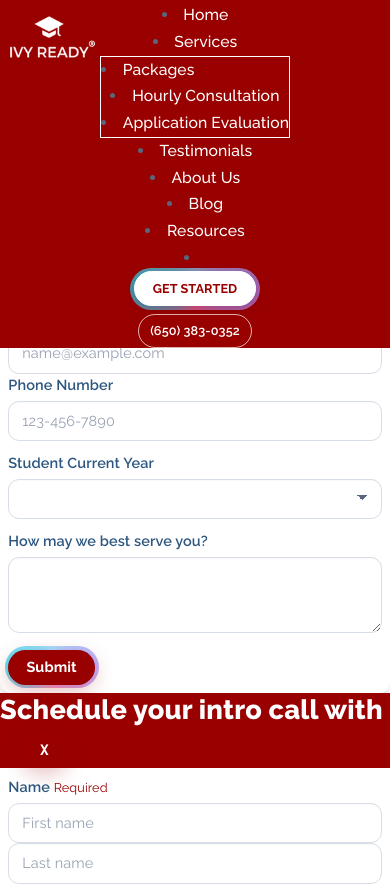
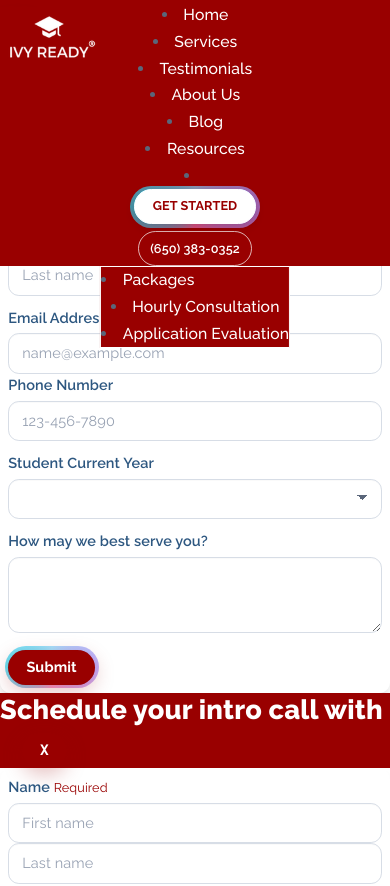
Before and after one commit to TesCoder/IR, a Next.js app in the folder next-js-site/: page / in a window 390 px wide. Shown: the top 886 px of the page. Built offline with nearby package versions, Linux system fonts and the light colour scheme.

Commit message:
mobile navbar dropdown overlay and reduce padding

```diff
--- a/next-js-site/components/navbar.js
+++ b/next-js-site/components/navbar.js
@@ -90,7 +90,7 @@ export default function Navbar() {
                 >
                   Services
                 </a>
-                <ul className="dropdown-menu bg-ivy-red border border-solid border-white">
+                <ul className="dropdown-menu services-dropdown-menu bg-ivy-red border border-solid border-white">
                   {/* <li>
                     <Link
                       className="dropdown-item bg-ivy-red text-white hover:bg-inherit hover:underline hover:underline-offset-4"
--- a/next-js-site/styles/globals.css
+++ b/next-js-site/styles/globals.css
@@ -405,6 +405,17 @@ input[type="tel"]:focus {
   }
 }
 
+/* Navbar dropdown overlay (mobile) */
+@media (max-width: 767.98px) {
+  .navbar .navbar-nav .services-dropdown-menu {
+    position: absolute;
+    left: 50%;
+    transform: translateX(-50%);
+    top: 100%;
+    z-index: 1050;
+  }
+}
+
 /* --- Navbar / Light Button Fix --- */
 .btn-light {
   background-color: #ffffff !important;
@@ -422,6 +433,13 @@ input[type="tel"]:focus {
   box-shadow: 0 6px 18px rgba(45, 87, 128, 0.25);
 }
 
+/* Navbar link padding fix for mobile */
+@media (max-width: 767.98px) {
+  .navbar .navbar-nav .nav-link {
+    padding-top: 0.35rem;
+    padding-bottom: 0.35rem;
+  }
+}
 
 /* ---------------------------
    Marquee Utilities
```
